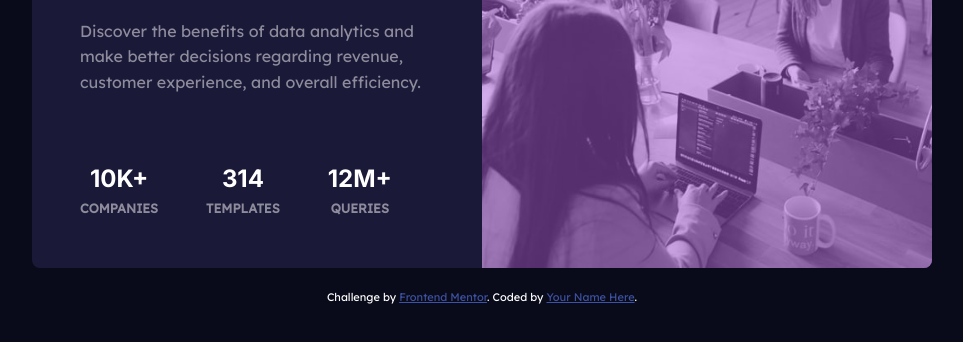
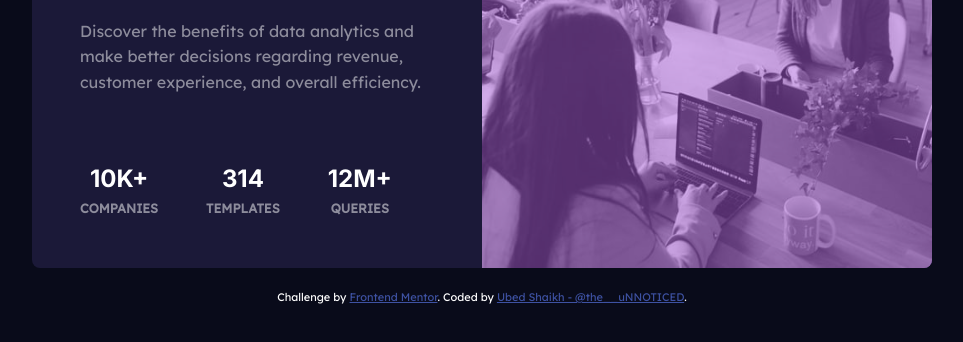
Before and after one commit to ubed90/stats-preview-card-component-main-FE-mentor, a plain HTML site: page index.html in a window 1280 px wide. Shown: the part 322-664 px from the top of the page, without its empty margins (158-1121 px from the left). Drawn offline with Linux system fonts and the light colour scheme.

Commit message:
PRODUCTION CHANGES

```diff
--- a/index.html
+++ b/index.html
@@ -41,7 +41,7 @@
 
   <div class="attribution">
     Challenge by <a href="https://www.frontendmentor.io?ref=challenge" target="_blank">Frontend Mentor</a>.
-    Coded by <a href="#">Your Name Here</a>.
+    Coded by <a href="#">Ubed Shaikh - @the__uNNOTICED</a>.
   </div>
 </body>
 </html>
```
Also changed, not shown: 1 other file.
